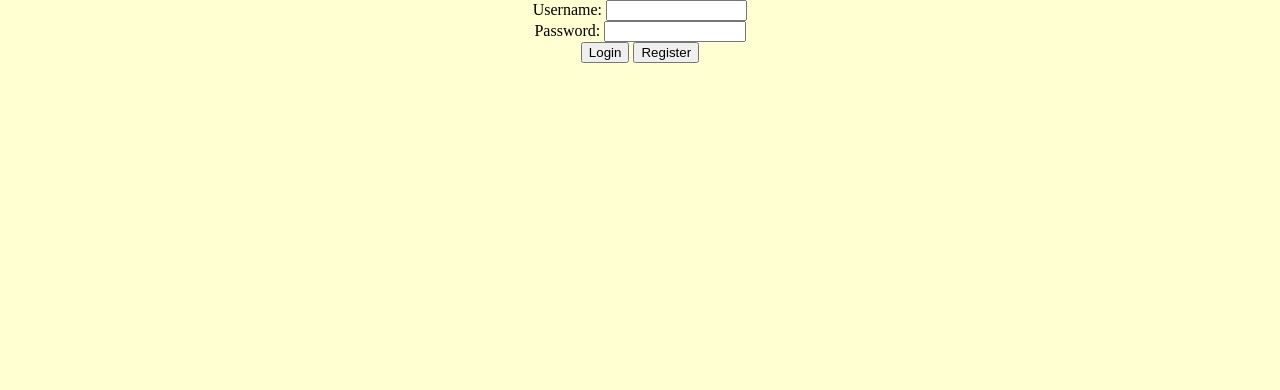
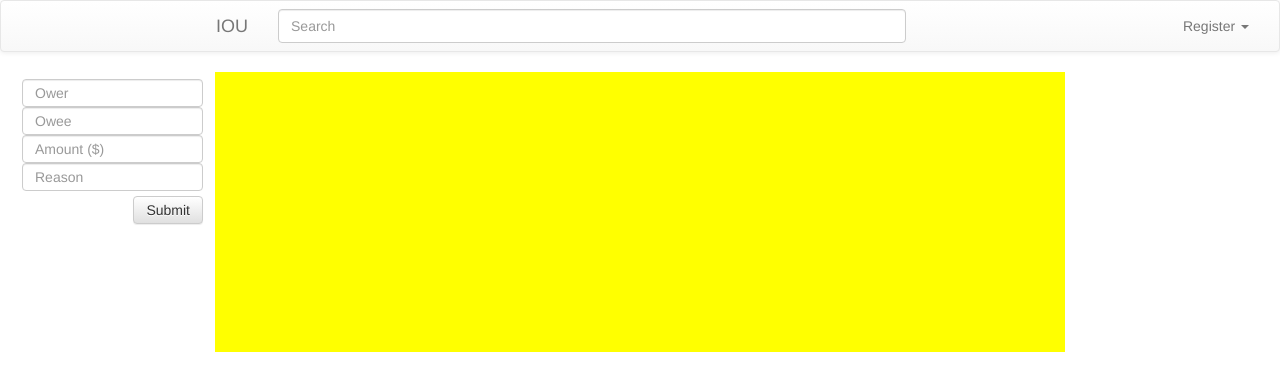
Before and after one commit to obsc/iou-fabrcc, a plain HTML site: page web/templates/index.html in a window 1280 px wide. Drawn offline with nearby package versions, Linux system fonts and the light colour scheme; no server answers.

Commit message:
bootstrapped

```diff
--- a/web/static/css/index.css
+++ b/web/static/css/index.css
@@ -1,7 +1,65 @@
 body {
 	margin: 0;
-	padding: 0 200px;
 	background-color: #FFFFD1;
+}
+
+nav.navbar.navbar-default {
+	padding: 0 0 0 200px;
+}
+
+#network-search {
+	width: 80%;
+}
+#network-search .form-group {
+	width: 80%;
+}
+#network-search .form-group input {
+	width: 100%;
+}
+
+ul.dropdown-menu {
+	padding: 0.5em;
+	margin-right: auto;
+	margin-left: auto;
+	text-align: center;
+}
+ul.dropdown-menu input {
+	margin-top: 0.2em;
+	padding: 3px 12px;
+	height: 2em;
+}
+ul.dropdown-menu button {
+	display: inline-block;
+	margin-top: 0.4em;
+	padding: 3px 12px;
+}
+
+#main {
+	width: auto;
+}
+
+#add {
+	float: left;
+	width: 195px;
+	padding: 0.5em;
+}
+#add .form-group {
+	margin-bottom: 5px;
+}
+#add .form-group input {
+	padding: 3px 12px;
+	height: 2em;
+}
+#add button {
+	padding: 3px 12px;
+	float: right;
+}
+
+#content {
+	width: auto;
+	margin: 0 200px;
+	height: 20em;
+	background-color: yellow;
 }
 
 .hidden {
@@ -22,7 +80,7 @@ body {
 #login input.field {
 	width: 10em;
 }
-
+/*
 #content {
 	background-color: yellow;
 	width: 100%;
@@ -30,7 +88,7 @@ body {
 	overflow-y: auto;
 	padding: 1em 1.5em;
 }
-
+*/
 #graph {
 	width: 100%;
 	height: 20em;
--- a/web/static/js/index.js
+++ b/web/static/js/index.js
@@ -1,5 +1,9 @@
 var userMap, graph, history;
 var rowsShown = 0;
+
+$.get("/users/json", null, function (data) { mapSetup(JSON.parse(data)); });
+$.get("/transactions/json", null, function (data) { transactions = JSON.parse(data); });
+$.get("/graph/json", null, function (data) { graph = JSON.parse(data); });
 
 function listTransactions(transactions) {
 
@@ -18,6 +22,7 @@ function listTransactions(transactions) {
 }
 
 function mapSetup(users) {
+	console.log(users);
 	userMap = {};
 	users.forEach( function(user) {
 		userMap[user.Name] = user.UserId;
@@ -33,33 +38,19 @@ function mapSetup(users) {
 	});
 }
 
-// Login Menu functions
-function login() {
-
-	$("#login").fadeTo(300, 0);
-
-	$.get("/users/json", null, function (data) { mapSetup(JSON.parse(data)); });
-	$.get("/transactions/json", null, function (data) { transactions = JSON.parse(data); console.log(transactions); });
-	$.get("/graph/json", null, function (data) { graph = JSON.parse(data); });
-
-	setTimeout(showContent, 300);
-}
-
 function register() {
-
-	$("#login").fadeTo(300, 0);
 
 	// POST new user info
 	user = {
 		name : $("#username").val()
 	};
+
 	$.post("/users/new", user, function (data) {console.log(data);});
 
 	$.get("/users/json", null, function (data) { mapSetup(JSON.parse(data)); });
 	$.get("/transactions/json", null, function (data) { transactions = JSON.parse(data); });
 	$.get("/graph/json", null, function (data) { graph = JSON.parse(data); });
 
-	setTimeout(showContent, 300);
 }
 
 function expand() {
@@ -81,7 +72,7 @@ function newTransaction() {
 	transaction = {
 		source : userMap[$('#source').val()],
 		sink : userMap[$('#sink').val()],
-		value : +($('#amount').val()),
+		value : (+($('#amount').val())) * 100,
 		reason : $('#reason').val()
 	};
 	$.post("/transactions/new", transaction);
--- a/web/templates/index.html
+++ b/web/templates/index.html
@@ -4,11 +4,59 @@
 		<title>FABRCC</title>
 		<link rel="stylesheet" href="/static/css/index.css" type="text/css"/>
 		<link rel="stylesheet" href="//code.jquery.com/ui/1.11.1/themes/smoothness/jquery-ui.css">
+		<link rel="stylesheet" href="https://maxcdn.bootstrapcdn.com/bootstrap/3.2.0/css/bootstrap.min.css">
+		<link rel="stylesheet" href="https://maxcdn.bootstrapcdn.com/bootstrap/3.2.0/css/bootstrap-theme.min.css">
 		<script src="//code.jquery.com/jquery-1.10.2.js"></script>
 		<script src="//code.jquery.com/ui/1.11.1/jquery-ui.js"></script>
+		<script src="https://maxcdn.bootstrapcdn.com/bootstrap/3.2.0/js/bootstrap.min.js"></script>
 		<script src="/static/js/index.js"></script>
 	</head>
 	<body>
+
+		<!-- Navbar -->
+		<nav class="navbar navbar-default" role="navigation">
+  		<div class="container-fluid">
+    		<div class="navbar-header">
+      		<a class="navbar-brand" href="#">IOU</a>
+    		</div>
+    		<div class="collapse navbar-collapse" id="bs-example-navbar-collapse-1">
+    		  <form id="network-search" class="navbar-form navbar-left" role="search">
+    		    <div class="form-group">
+    		      <input type="text" class="form-control" placeholder="Search">
+    		    </div>
+    		  </form>
+    		  <ul class="nav navbar-nav navbar-right">
+        		<li class="dropdown">
+          		<a href="#" class="dropdown-toggle" data-toggle="dropdown">Register <span class="caret"></span></a>
+    		      <ul class="dropdown-menu" role="menu">
+		            <li><input id="username" type="text" class="form-control" placeholder="Username">
+            		<li><input id="password" type="password" class="form-control" placeholder="Password">
+            		<li><button type="submit" class="btn btn-default" onClick="register()">Submit</button>
+          		</ul>
+        		</li>
+      		</ul>
+    		</div>
+  		</div>
+		</nav>
+
+		<!-- Content -->
+		<div id="main" class="container">
+			<div id="add" class="container">
+				<form>
+					<div class="form-group">
+						<input id="source" type="text" class="form-control" placeholder="Ower">
+						<input id="sink" type="text" class="form-control" placeholder="Owee">
+						<input id="amount" type="number" class="form-control" placeholder="Amount ($)">
+						<input id="reason" type="text" class="form-control" placeholder="Reason">
+					</div>
+					<button type="submit" class="btn btn-default" onClick="newTransaction()">Submit</button>
+				</form>
+			</div>
+			<div id="content" class="container">
+			</div>
+		</div>
+
+		<!--
 		<div id="user">
 			<form id="login" onSubmit="return false;">
 				<label for="username">Username: </label>
@@ -41,5 +89,6 @@
 			<div id="expand">
 			</div>
 		</div>
+	-->
 	</body>
 </html>
```
